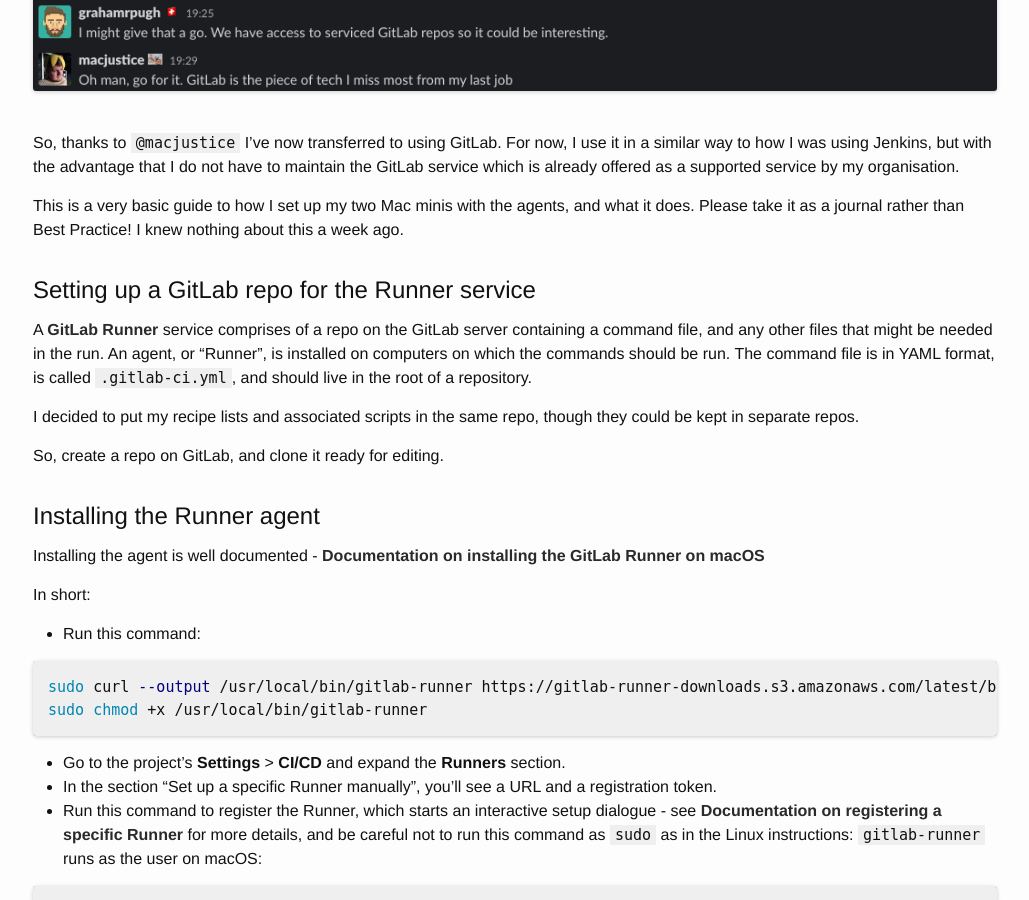
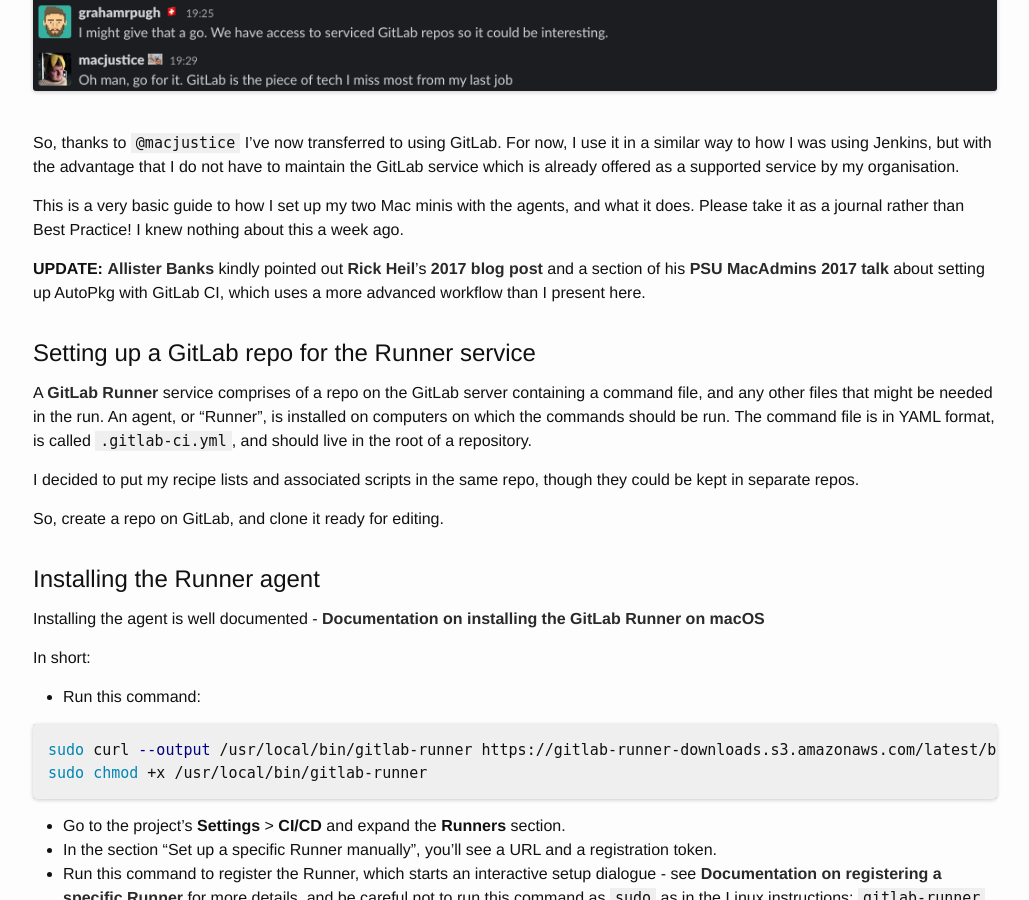
Before and after one commit to grahampugh/grahampugh.github.io, a Jekyll site: the page built from _posts/2020-07-10-gitlab-runner-and-autopkg.md, in a window 1280 px wide and 900 px high, scrolled down 994 px. Shown: the whole window, without its empty margins (125-1154 px from the left). Built offline with Jekyll 4.4.1, drawn with Linux system fonts in a browser that asks for light colours; comment, search, counter and statistics services are not loaded.

Commit message:
add links to Rick Heil's blog about autopkg/gitlab

```diff
--- a/_includes/urls.md
+++ b/_includes/urls.md
@@ -3,97 +3,99 @@
 [@grahamrpugh]: https://twitter.com/grahamrpugh
 [@hunty1er]: https://twitter.com/hunty1er
 [@macmuleblog]: https://twitter.com/macmuleblog
-[@MagerValp]:  https://twitter.com/MagerValp
+[@magervalp]: https://twitter.com/MagerValp
 [@mikeymikey]: https://twitter.com/mikeymikey
 [@n8felton]: https://twitter.com/n8felton
 [@rtrouton]: https://twitter.com/rtrouton
-[@Steve2CV]: https://twitter.com/Steve2CV
+[@steve2cv]: https://twitter.com/Steve2CV
 [@tbridge]: https://twitter.com/tbridge
 [@shea_craig]: https://twitter.com/shea_craig
 [@talkingmoose]: http://talkingmoose.net/
 [@emily]: https://twitter.com/emilyooo
 [@yohan]: https://yohan460.github.io
-[Atom]: https://atom.io/
-[Atom Packages: Git-plus]: https://atom.io/packages/git-plus
-[Atom Packages: Minimap]: https://atom.io/packages/minimap
-[AutoDMG]: https://github.com/MagerValp/AutoDMG
-[AutoDSNBI]: https://github.com/MagerValp/AutoDSNBI
-[Autopkg prepostprocessors]: https://github.com/autopkg/autopkg/wiki/PreAndPostProcessorSupport
-[AutoPkg]: https://github.com/autopkg/autopkg
-[Autopkg Wiki]: https://github.com/autopkg/autopkg/wiki
-[AutoPkgr]: http://www.lindegroup.com/autopkgr
-[AutoPkgSetupforJSS]: https://github.com/grahampugh/AutoPkg_Setup_for_JSS
+[@allister]: https://twitter.com/sacrilicious
+[@refreshingapathy]: https://rickheil.com
+[atom]: https://atom.io/
+[atom packages: git-plus]: https://atom.io/packages/git-plus
+[atom packages: minimap]: https://atom.io/packages/minimap
+[autodmg]: https://github.com/MagerValp/AutoDMG
+[autodsnbi]: https://github.com/MagerValp/AutoDSNBI
+[autopkg prepostprocessors]: https://github.com/autopkg/autopkg/wiki/PreAndPostProcessorSupport
+[autopkg]: https://github.com/autopkg/autopkg
+[autopkg wiki]: https://github.com/autopkg/autopkg/wiki
+[autopkgr]: http://www.lindegroup.com/autopkgr
+[autopkgsetupforjss]: https://github.com/grahampugh/AutoPkg_Setup_for_JSS
 [autopkg-conductor]: https://github.com/rtrouton/autopkg-conductor
-[BitBucket]: https://bitbucket.org
-[BSDPy]: https://bitbucket.org/bruienne/bsdpy
-[Bushel]: https://www.jamf.com/products/jamf-now/
-[SplashBuddy]: https://github.com/ftiff/SplashBuddy
+[bitbucket]: https://bitbucket.org
+[bsdpy]: https://bitbucket.org/bruienne/bsdpy
+[bushel]: https://www.jamf.com/products/jamf-now/
+[splashbuddy]: https://github.com/ftiff/SplashBuddy
 [check_local_admin]: https://github.com/grahampugh/osx-scripts/tree/master/check_local_admin
-[Crypt]: https://github.com/grahamgilbert/Crypt
-[DeployStudio]: http://www.deploystudio.com
-[Der Flounder]: https://derflounder.wordpress.com
-[Docker for Mac]: https://docs.docker.com/docker-for-mac/install/
-[Docker-Machine]: https://docs.docker.com/machine/
-[Docker]: https://www.docker.com
+[crypt]: https://github.com/grahamgilbert/Crypt
+[deploystudio]: http://www.deploystudio.com
+[der flounder]: https://derflounder.wordpress.com
+[docker for mac]: https://docs.docker.com/docker-for-mac/install/
+[docker-machine]: https://docs.docker.com/machine/
+[docker]: https://www.docker.com
 [erase-install]: https://github.com/grahampugh/erase-install
-[Git]: https://git-scm.com
-[GitHub]: https://github.com
-[GitLab]: https://about.gitlab.com
-[Hello-IT]: https://github.com/ygini/Hello-IT
-[Imagr]: https://github.com/grahamgilbert/imagr/wiki/Getting-Started
-[Jamf Marketplace]: https://marketplace.jamf.com/apps/#category=Integrations
-[Jamf Migrator]: https://github.com/jamf/JamfMigrator
-[Jamf Now]: https://www.jamf.com/products/jamf-now/
-[Jamf Pro]: https://www.jamf.com/products/jamf-pro/
-[JAMF Pro]: https://www.jamf.com/products/jamf-pro/
-[Jamf Pro API Documentation]: https://developer.jamf.com/index
-[Jamf Pro Logo]: /assets/images/JamfPro-Logo.png
-[Jamf Pro Patch Management]: https://www.jamf.com/products/jamf-pro/patch-management/
-[Jekyll]: http://jekyllrb.com/
-[JNUC]: https://www.jamf.com/events/jamf-nation-user-conference/
-[JSSImporter]: https://github.com/jssimporter/JSSImporter
-[JSS-In-A-Box]: https://github.com/franton/JSS-In-A-Box
-[JSS-Config-In-A-Box]: https://github.com/franton/JSS-Config-In-A-Box
+[git]: https://git-scm.com
+[github]: https://github.com
+[gitlab]: https://about.gitlab.com
+[hello-it]: https://github.com/ygini/Hello-IT
+[imagr]: https://github.com/grahamgilbert/imagr/wiki/Getting-Started
+[jamf marketplace]: https://marketplace.jamf.com/apps/#category=Integrations
+[jamf migrator]: https://github.com/jamf/JamfMigrator
+[jamf now]: https://www.jamf.com/products/jamf-now/
+[jamf pro]: https://www.jamf.com/products/jamf-pro/
+[jamf pro]: https://www.jamf.com/products/jamf-pro/
+[jamf pro api documentation]: https://developer.jamf.com/index
+[jamf pro logo]: /assets/images/JamfPro-Logo.png
+[jamf pro patch management]: https://www.jamf.com/products/jamf-pro/patch-management/
+[jekyll]: http://jekyllrb.com/
+[jnuc]: https://www.jamf.com/events/jamf-nation-user-conference/
+[jssimporter]: https://github.com/jssimporter/JSSImporter
+[jss-in-a-box]: https://github.com/franton/JSS-In-A-Box
+[jss-config-in-a-box]: https://github.com/franton/JSS-Config-In-A-Box
 [jss_helper]: https://github.com/jssimporter/jss_helper
-[JSSRecipeCreator]: https://github.com/jssimporter/JSSRecipeCreator
+[jssrecipecreator]: https://github.com/jssimporter/JSSRecipeCreator
 [keychain-creds]: https://github.com/grahampugh/keychain-creds
 [kramdown]: http://kramdown.gettalong.org
-[London Apple Admins]: http://www.londonappleadmins.org.uk
-[MacAdmins Slack Team]: https://macadmins.slack.com
+[london apple admins]: http://www.londonappleadmins.org.uk
+[macadmins slack team]: https://macadmins.slack.com
 [manifestutil]: https://github.com/munki/munki/wiki/manifestutil
-[Margarita]: https://github.com/jessepeterson/margarita
-[Markdown]: http://en.wikipedia.org/wiki/Markdown
-[Munki Do-Not-Disturb package]: https://github.com/grahampugh/munki-do-not-disturb/releases
-[Munki Do-Not-Disturb]: https://github.com/grahampugh/munki-do-not-disturb
-[Munki In A Box]: https://github.com/tbridge/munki-in-a-box
-[Munki Wiki Demonstration Setup]: https://github.com/munki/munki/wiki/Demonstration-Setup
-[Munki-DND]: https://github.com/grahamgilbert/munki-dnd
-[Munki-Do]: https://github.com/grahampugh/munki-do
-[Munki-Enroll]: https://github.com/grahampugh/munki-enroll
-[Munki-Pkg]: https://github.com/munki/munki-pkg
-[Munki-Trello]: https://github.com/grahamgilbert/munki-trello
+[margarita]: https://github.com/jessepeterson/margarita
+[markdown]: http://en.wikipedia.org/wiki/Markdown
+[munki do-not-disturb package]: https://github.com/grahampugh/munki-do-not-disturb/releases
+[munki do-not-disturb]: https://github.com/grahampugh/munki-do-not-disturb
+[munki in a box]: https://github.com/tbridge/munki-in-a-box
+[munki wiki demonstration setup]: https://github.com/munki/munki/wiki/Demonstration-Setup
+[munki-dnd]: https://github.com/grahamgilbert/munki-dnd
+[munki-do]: https://github.com/grahampugh/munki-do
+[munki-enroll]: https://github.com/grahampugh/munki-enroll
+[munki-pkg]: https://github.com/munki/munki-pkg
+[munki-trello]: https://github.com/grahamgilbert/munki-trello
 [munki-with-git]: https://github.com/munki/munki/wiki/Munki-With-Git
-[Munki]: https://www.munki.org/munki
-[Munki Logo]: /assets/images/munki_logo.png
-[MunkiAdmin]: https://github.com/hjuutilainen/munkiadmin
+[munki]: https://www.munki.org/munki
+[munki logo]: /assets/images/munki_logo.png
+[munkiadmin]: https://github.com/hjuutilainen/munkiadmin
 [munkiimport]: https://github.com/munki/munki/wiki/munkiimport
-[MunkiReport-PHP]: https://github.com/munkireport/munkireport-php
-[MunkiReport-PHP]: https://github.com/munkireport/munkireport-php
-[MunkiWebAdmin]: https://github.com/munki/munkiwebadmin
-[MWA2]: https://github.com/munki/mwa2
+[munkireport-php]: https://github.com/munkireport/munkireport-php
+[munkireport-php]: https://github.com/munkireport/munkireport-php
+[munkiwebadmin]: https://github.com/munki/munkiwebadmin
+[mwa2]: https://github.com/munki/mwa2
 [plist-yaml-plist]: https://github.com/grahampugh/plist-yaml-plist
-[Puppet]: https://puppetlabs.com
-[Reposado]: https://github.com/wdas/reposado
-[Run-Munki-Run]: https://github.com/grahampugh/run-munki-run
-[Sal]: https://github.com/salopensource/sal
-[Simian]: https://github.com/google/simian/wiki/SimianAtAGlance
-[Slack]: https://slack.com
-[Steve Kueng's forked version of MunkiWebAdmin]: https://github.com/SteveKueng/munkiwebadmin
-[Suspicious Package]: https://www.mothersruin.com/software/SuspiciousPackage/
-[TextWrangler]: http://www.barebones.com/products/textwrangler/
-[The Luggage]: https://github.com/unixorn/luggage
-[Vagrant]: https://www.vagrantup.com
-[VirtualBox]: https://www.virtualbox.org
-[VMWare Fusion]: http://www.vmware.com/products/fusion
-[WordPress.com]: https://www.wordpress.com
-[YAML]: http://yaml.org/
+[puppet]: https://puppetlabs.com
+[reposado]: https://github.com/wdas/reposado
+[run-munki-run]: https://github.com/grahampugh/run-munki-run
+[sal]: https://github.com/salopensource/sal
+[simian]: https://github.com/google/simian/wiki/SimianAtAGlance
+[slack]: https://slack.com
+[steve kueng's forked version of munkiwebadmin]: https://github.com/SteveKueng/munkiwebadmin
+[suspicious package]: https://www.mothersruin.com/software/SuspiciousPackage/
+[textwrangler]: http://www.barebones.com/products/textwrangler/
+[the luggage]: https://github.com/unixorn/luggage
+[vagrant]: https://www.vagrantup.com
+[virtualbox]: https://www.virtualbox.org
+[vmware fusion]: http://www.vmware.com/products/fusion
+[wordpress.com]: https://www.wordpress.com
+[yaml]: http://yaml.org/
--- a/_posts/2020-07-10-gitlab-runner-and-autopkg.md
+++ b/_posts/2020-07-10-gitlab-runner-and-autopkg.md
@@ -23,6 +23,8 @@
 So, thanks to `@macjustice` I've now transferred to using GitLab. For now, I use it in a similar way to how I was using Jenkins, but with the advantage that I do not have to maintain the GitLab service which is already offered as a supported service by my organisation.
 
 This is a very basic guide to how I set up my two Mac minis with the agents, and what it does. Please take it as a journal rather than Best Practice! I knew nothing about this a week ago.
+
+**UPDATE:** [Allister Banks][@allister] kindly pointed out [Rick Heil][@refreshingapathy]'s [2017 blog post][3] and a section of his [PSU MacAdmins 2017 talk][4] about setting up AutoPkg with GitLab CI, which uses a more advanced workflow than I present here.
 
 ## Setting up a GitLab repo for the Runner service
 
```
Also changed, not shown: other parts of _posts/2020-07-10-gitlab-runner-and-autopkg.md (+2 -0 lines).
